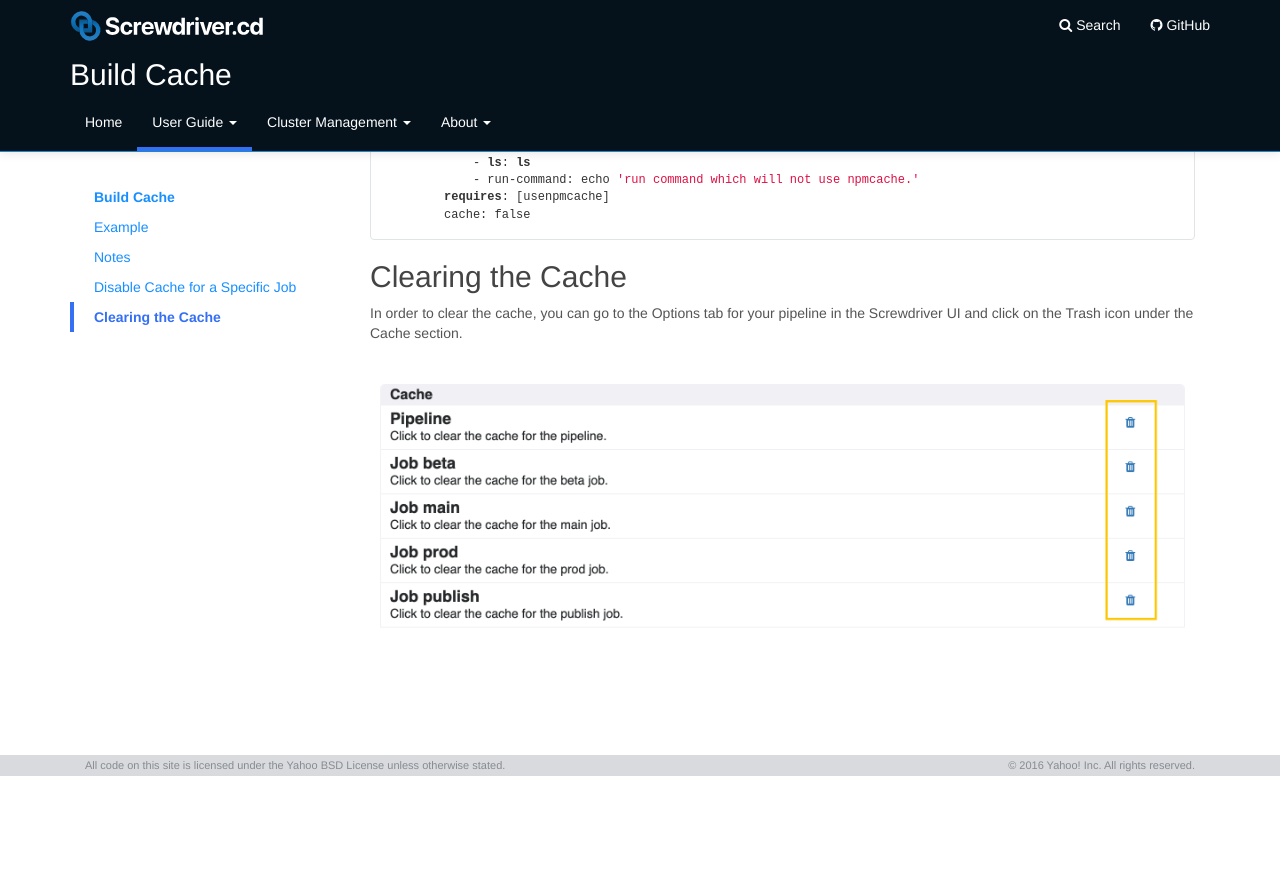
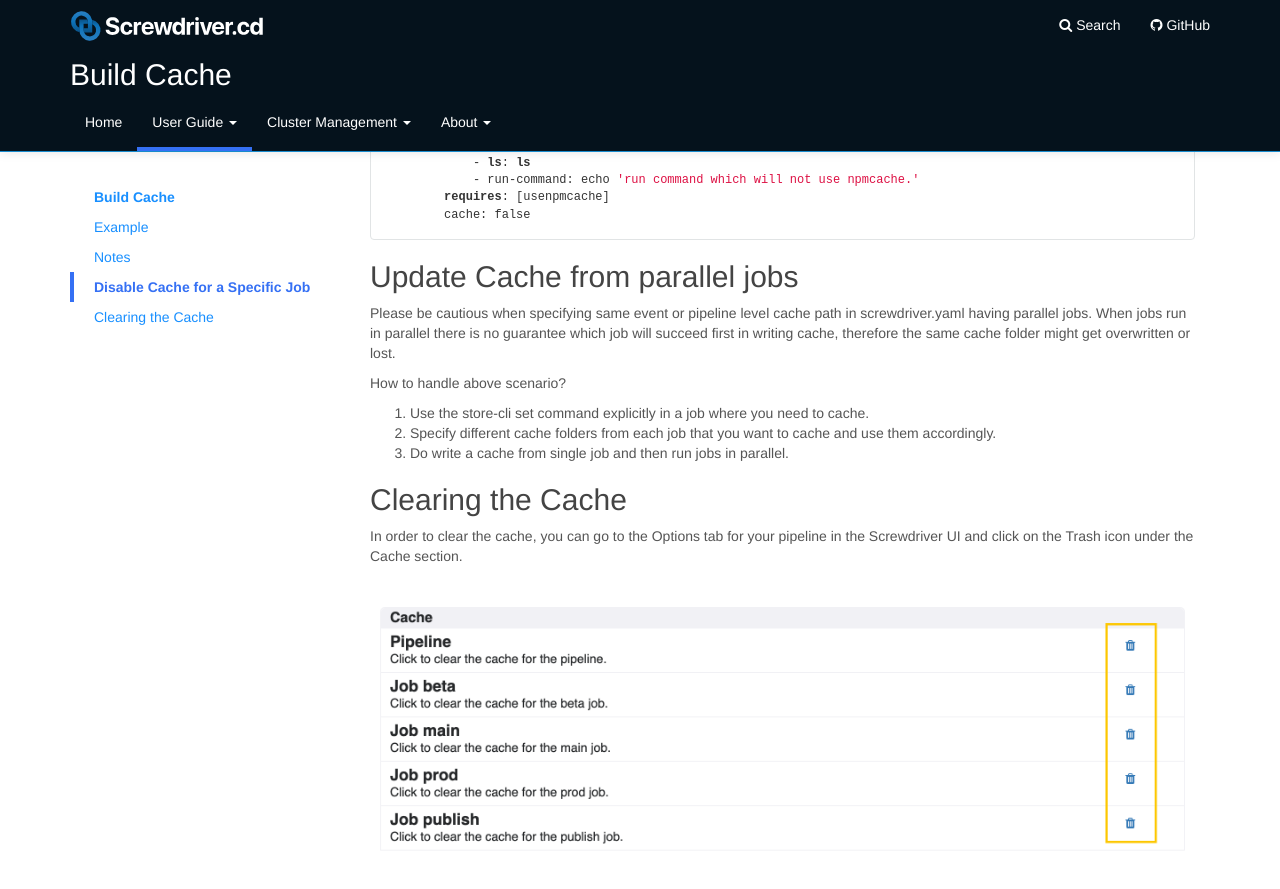
Before and after one commit to screwdriver-cd/guide, a Jekyll site: the page built from docs/user-guide/configuration/build-cache.md, in a window 1280 px wide and 900 px high, scrolled down 2291 px. Shown: the top 889 px of the window. Built offline with Jekyll 4.4.1, drawn with Linux system fonts in a browser that asks for light colours; before the commit the page ends 3067 px from its top, so only the background shows below that.

Commit message:
fix: upd build cache

````diff
--- a/docs/user-guide/configuration/build-cache.md
+++ b/docs/user-guide/configuration/build-cache.md
@@ -96,6 +96,17 @@ jobs:
         cache: false
 ```
 
+## Update Cache from parallel jobs
+
+Please be cautious when specifying same event or pipeline level cache path in screwdriver.yaml having parallel jobs.
+When jobs run in parallel there is no guarantee which job will succeed first in writing cache, therefore the
+same cache folder might get overwritten or lost.
+
+How to handle above scenario?
+1. Use the store-cli set command explicitly in a job where you need to cache.
+2. Specify different cache folders from each job that you want to cache and use them accordingly.
+3. Do write a cache from single job and then run jobs in parallel.
+
 ## Clearing the Cache
 In order to clear the cache, you can go to the Options tab for your pipeline in the Screwdriver UI and click on the Trash icon under the Cache section.
 
````
